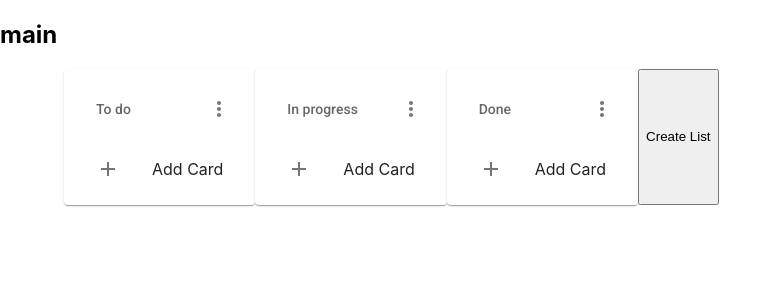
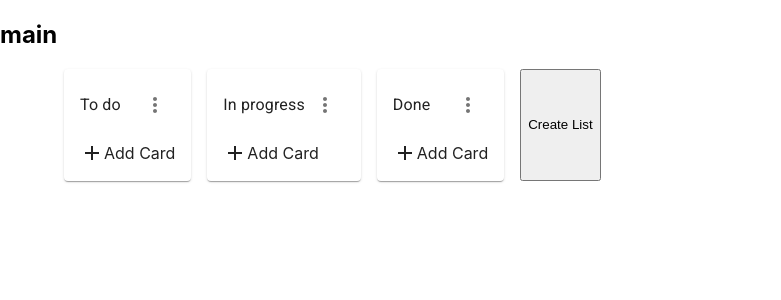
Before and after one commit to E06-1/teaming, a React (Create React App) app in the folder client/: page / in a window 1280 px wide. Shown: the top 300 px of the page, without its empty margins (0-781 px from the left). Built offline with nearby package versions, Linux system fonts and the light colour scheme.

Commit message:
Fix nested li error, add correct Card in List

```diff
--- a/client/src/features/board/Board.tsx
+++ b/client/src/features/board/Board.tsx
@@ -25,7 +25,7 @@ function Board({ id }: BoardProps) {
   return (
     <div className="Board">
       <h2>{name}</h2>
-      <Container sx={{display: "flex"}}>
+      <Container sx={{display: "flex", gap: "1rem"}}>
         {lists.map((id) => (
           <List key={id} id={id} />
         ))}
--- a/client/src/features/list/List.tsx
+++ b/client/src/features/list/List.tsx
@@ -1,10 +1,10 @@
 import MuiList from "@mui/material/List";
 import ListItem from "@mui/material/ListItem";
 import ListItemButton from "@mui/material/ListItemButton";
+import Typography from "@mui/material/Typography"
 import ListSubheader from "@mui/material/ListSubheader";
 import Paper from "@mui/material/Paper";
-import Card from "@mui/material/Card";
-import ListItemIcon from "@mui/material/ListItemIcon";
+import Card from "../card/Card";
 import MoreVertIcon from "@mui/icons-material/MoreVert";
 import IconButton from "@mui/material/IconButton";
 import Add from "@mui/icons-material/Add";
@@ -28,27 +28,31 @@ function List({ id }: ListProps) {
     dispatch(addCard({ listId: id, cardId }));
   };
   return (
-    <Paper elevation={1} className="List">
+    <Paper elevation={1} className="List" sx={{flexShrink: "0"}}>
       <MuiList>
-        <ListItem sx={{ display: "flex", justifyContent: "space-between" }}>
-          <ListSubheader>{header}</ListSubheader>
+        <ListItem sx={{ display: "flex", justifyContent: "space-between", whiteSpace: "nowrap"}}>
+          <Typography>{header}</Typography>
           <IconButton aria-label="options">
             <MoreVertIcon />
           </IconButton>
         </ListItem>
         {cards.map((id) => (
           <ListItem key={id}>
-            <Card>{id}</Card>
+            <Card id={id} />
           </ListItem>
         ))}
-        <ListItem>
-          <ListItemButton onClick={handleCreateCard}>
-            <ListItemIcon>
-              <Add />
-            </ListItemIcon>{" "}
-            Add Card
-          </ListItemButton>
-        </ListItem>
+        <ListItemButton
+          onClick={handleCreateCard}
+          sx={{
+            display: "flex",
+            whiteSpace: "nowrap",
+            flexWrap: "nowrap",
+            alignItems: "center",
+          }}
+        >
+          <Add />
+          Add Card
+        </ListItemButton>
       </MuiList>
     </Paper>
   );
```
